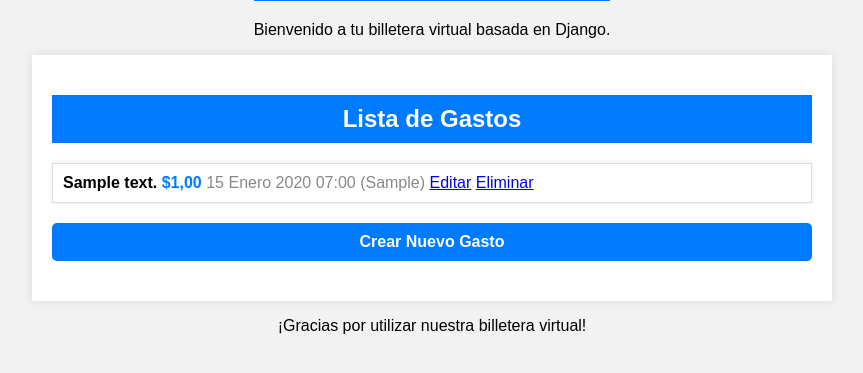
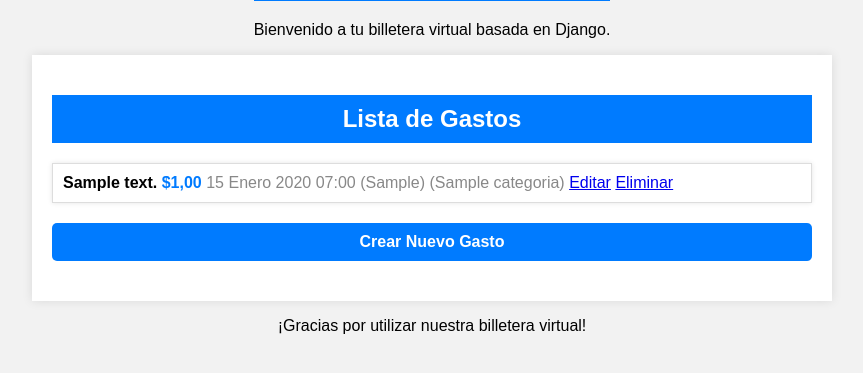
Before and after one commit to Ontos-2021/billetera, a Django app: page /lista/ in a window 1280 px wide. Shown: the part 263-636 px from the top of the page, without its empty margins (208-1071 px from the left). Run offline with Django 4.2, Linux system fonts and the light colour scheme; tables that the repository leaves empty hold one stand-in row (values such as "Sample post").

Commit message:
Agregue el modelo 'Categoria'

```diff
--- a/billetera/gastos/admin.py
+++ b/billetera/gastos/admin.py
@@ -1,6 +1,7 @@
 from django.contrib import admin
-from .models import Gasto, Moneda
+from .models import Gasto, Moneda, Categoria
 
 # Registra los modelos y las clases de administración
 admin.site.register(Gasto)
 admin.site.register(Moneda)
+admin.site.register(Categoria)
--- a/billetera/gastos/forms.py
+++ b/billetera/gastos/forms.py
@@ -4,4 +4,4 @@ from .models import Gasto
 class GastoForm(forms.ModelForm):
     class Meta:
         model = Gasto
-        fields = ['descripcion', 'monto', 'moneda']
+        fields = ['descripcion', 'categoria', 'monto', 'moneda']
--- a/billetera/gastos/models.py
+++ b/billetera/gastos/models.py
@@ -2,11 +2,17 @@ from django.db import models
 from django.utils import timezone  # Importa timezone para configurar la zona horaria.
 
 class Moneda(models.Model):
-    nombre = models.CharField(max_length=50)
+    nombre = models.CharField(max_length=30)
     codigo = models.CharField(max_length=3)
     simbolo = models.CharField(max_length=5)
 
     def __str__(self):
+        return self.nombre
+
+class Categoria(models.Model):
+    nombre = models.CharField(max_length=50)
+
+    def __str__(self) -> str:
         return self.nombre
 
 class Gasto(models.Model):
@@ -14,6 +20,7 @@ class Gasto(models.Model):
     monto = models.DecimalField(max_digits=10, decimal_places=2)
     fecha = models.DateTimeField(auto_now_add=True)  # Agrega este campo para la fecha de creación.
     moneda = models.ForeignKey(Moneda, on_delete=models.CASCADE, null=True, blank=True, related_name='gastos')
+    categoria = models.ForeignKey(Categoria, on_delete=models.CASCADE, null=True, blank=True, related_name='gastos')
 
     def __str__(self):
         return self.descripcion
--- a/billetera/gastos/static/gastos/style.css
+++ b/billetera/gastos/static/gastos/style.css
@@ -51,7 +51,7 @@ li {
     font-weight: bold;
 }
 
-.gasto-fecha, .gasto-moneda {
+.gasto-fecha, .gasto-moneda, .gasto-categoria {
     color: #888;
 }
 
--- a/billetera/gastos/templates/gastos/lista_gastos.html
+++ b/billetera/gastos/templates/gastos/lista_gastos.html
@@ -24,6 +24,7 @@
                 <span class="gasto-monto">${{ gasto.monto }}</span>
                 <span class="gasto-fecha">{{ gasto.fecha }}</span>
                 <span class="gasto-moneda">({{ gasto.moneda.codigo }})</span>
+                <span class="gasto-categoria">({{ gasto.categoria }})</span>
                 <a href="{% url 'editar_gasto' gasto.id %}">Editar</a>
                 <a href="{% url 'eliminar_gasto' gasto.id %}">Eliminar</a>
             </li>
--- a/billetera/gastos/views.py
+++ b/billetera/gastos/views.py
@@ -3,7 +3,7 @@ from .models import Gasto
 from .forms import GastoForm
 
 def lista_gastos(request):
-    gastos = Gasto.objects.all()
+    gastos = Gasto.objects.all().order_by('-fecha')
     return render(request, 'gastos/lista_gastos.html', {'gastos': gastos})
 
 from datetime import datetime
```
